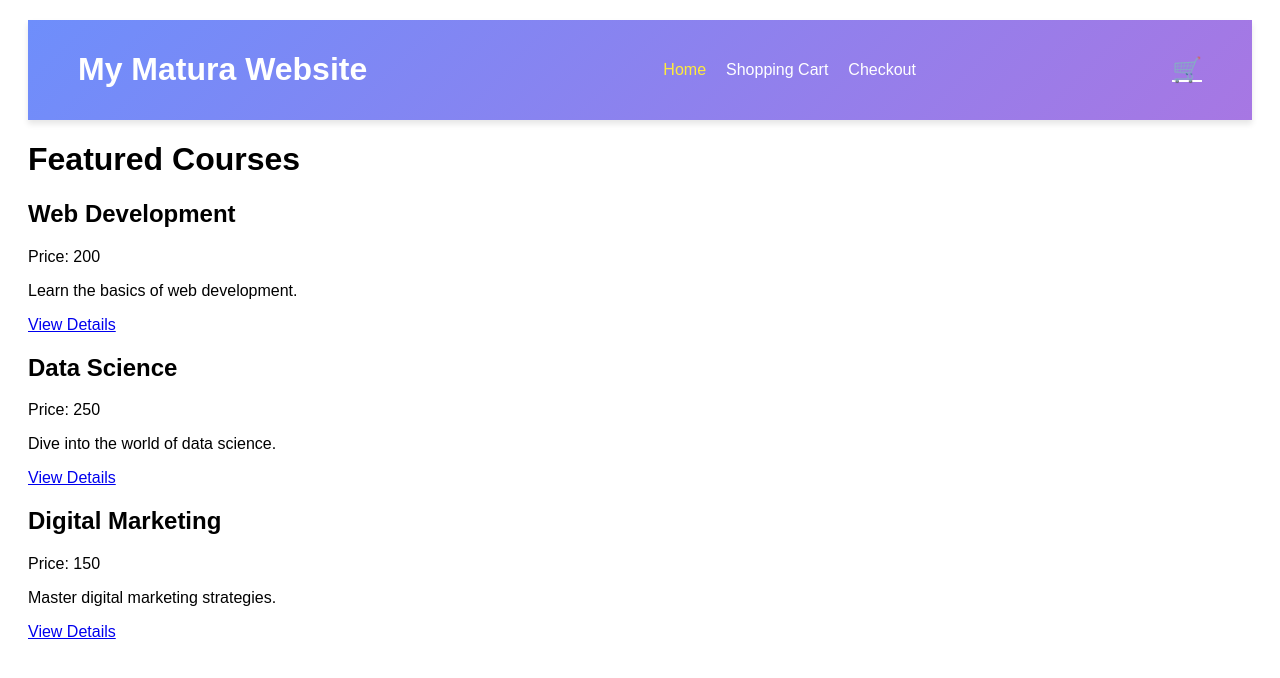
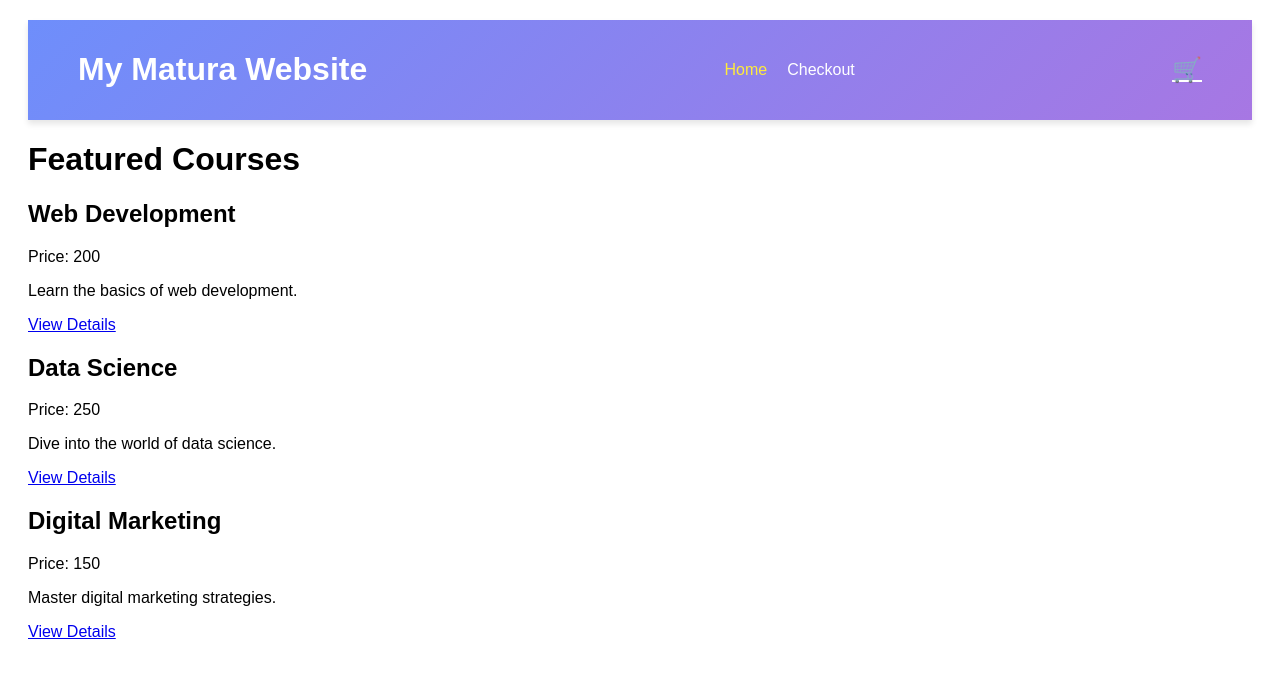
Before and after one commit to fraorzi/Website_Course_Exam, a React (Create React App) app: page / in a window 1280 px wide. Shown: the top 678 px of the page. Built offline with nearby package versions, Linux system fonts and the light colour scheme; the HTML template or start-up script is replaced by a standard one.

Commit message:
fixed header

```diff
--- a/src/components/Header/Header.js
+++ b/src/components/Header/Header.js
@@ -11,7 +11,6 @@ const Header = () => {
             <nav className="main-nav">
                 <ul>
                     <li><NavLink to="/" exact activeClassName="active">Home</NavLink></li>
-                    <li><NavLink to="/cart" activeClassName="active">Shopping Cart</NavLink></li>
                     <li><NavLink to="/checkout" activeClassName="active">Checkout</NavLink></li>
                 </ul>
             </nav>
```
